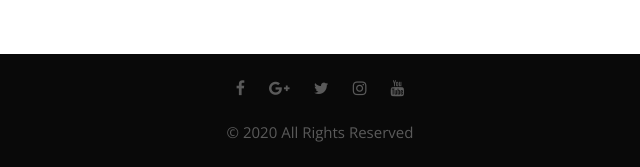
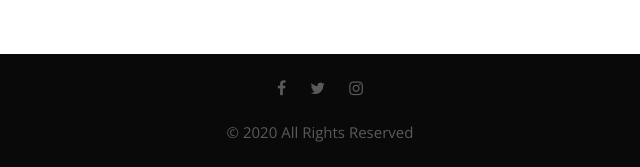
Before and after one commit to mukuljainveer/mukul.github.io, a plain HTML site: page index.html in a window 1280 px wide. Shown: the part 4703-4870 px from the top of the page, 320-960 px from the left. Drawn offline with nearby package versions, Linux system fonts and the light colour scheme.

Commit message:
Update Links

```diff
--- a/index.html
+++ b/index.html
@@ -647,11 +647,11 @@ Author URL: http://w3layouts.com
       <div class="container">
         <div class="footers14-bottom text-center">
           <div class="social">
-            <a href="#facebook" class="facebook"><span class="fa fa-facebook" aria-hidden="true"></span></a>
-            <a href="#google" class="google"><span class="fa fa-google-plus" aria-hidden="true"></span></a>
-            <a href="#twitter" class="twitter"><span class="fa fa-twitter" aria-hidden="true"></span></a>
-            <a href="#instagram" class="instagram"><span class="fa fa-instagram" aria-hidden="true"></span></a>
-            <a href="#youtube" class="youtube"><span class="fa fa-youtube" aria-hidden="true"></span></a>
+            <a href="https://www.facebook.com/mukul.jain.123276/" class="facebook"><span class="fa fa-facebook" aria-hidden="true"></span></a>
+            <!-- <a href="#google" class="google"><span class="fa fa-google-plus" aria-hidden="true"></span></a> -->
+            <a href="https://twitter.com/mukuljainveer11" class="twitter"><span class="fa fa-twitter" aria-hidden="true"></span></a>
+            <a href="https://www.instagram.com/mukuljainveer/" class="instagram"><span class="fa fa-instagram" aria-hidden="true"></span></a>
+            <!-- <a href="#youtube" class="youtube"><span class="fa fa-youtube" aria-hidden="true"></span></a> -->
           </div>
           <div class="copyright mt-1">
             <p>© 2020 All Rights Reserved</p>
```
